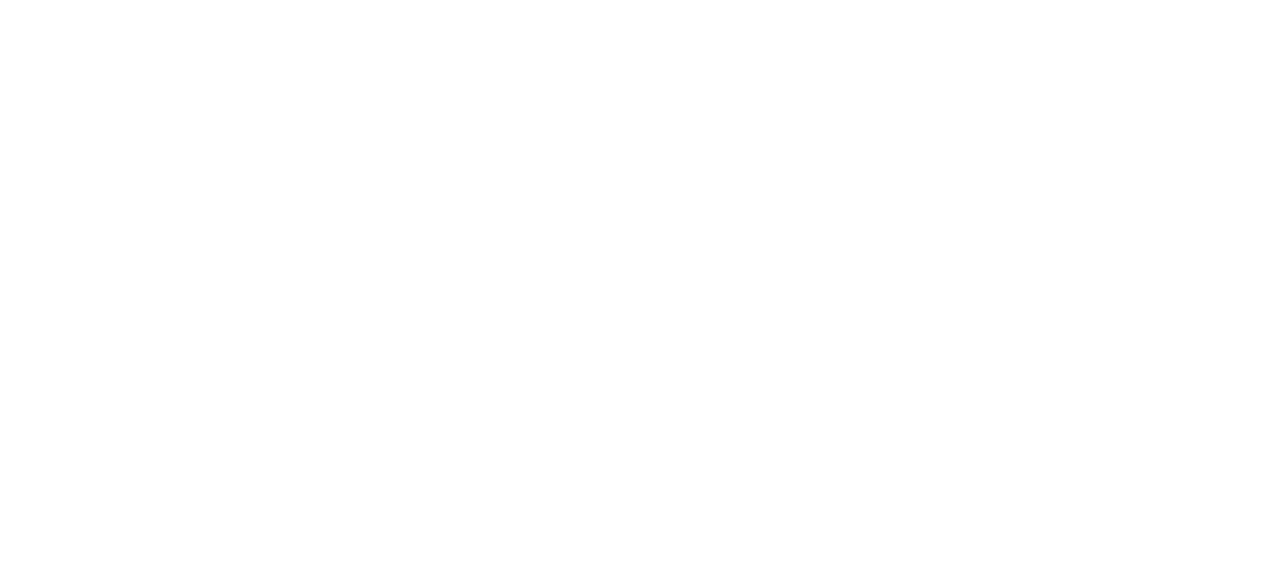
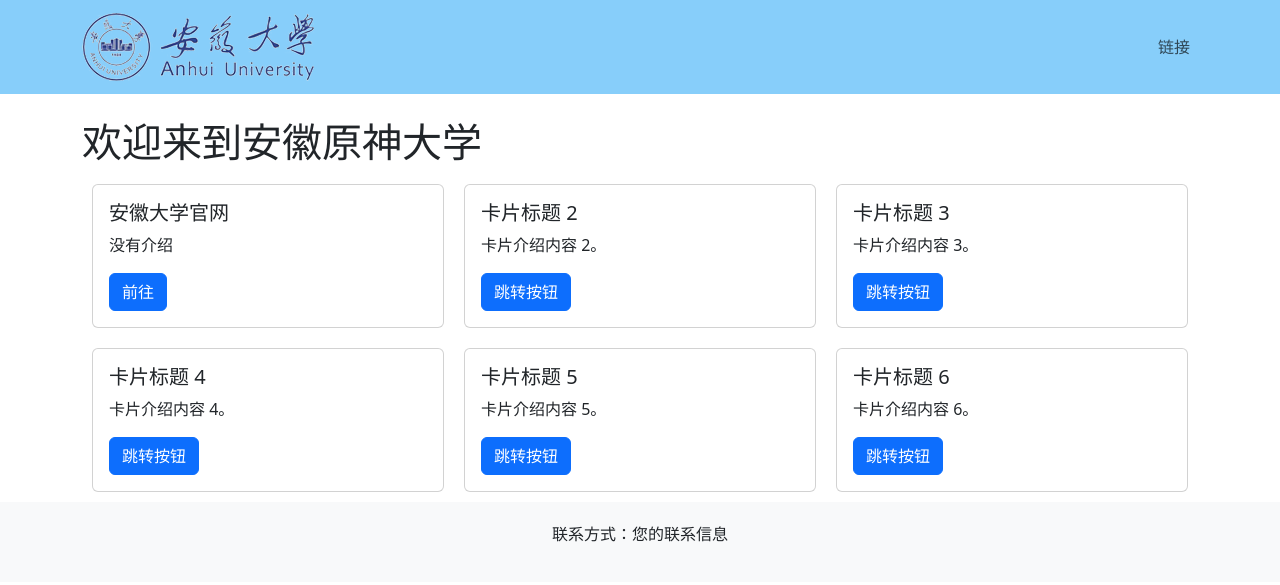
Before and after one commit to MoeclubM/AHGSU, a plain HTML site: page index.html in a window 1280 px wide. Drawn offline with nearby package versions, Linux system fonts and the light colour scheme.

Commit message:
Update index.html

```diff
--- a/index.html
+++ b/index.html
@@ -1,6 +1,109 @@
 <!DOCTYPE html>
+<html lang="en">
 <head>
+    <meta charset="UTF-8">
+    <meta name="viewport" content="width=device-width, initial-scale=1.0">
     <title>安徽原神大学-AHGSU</title>
     <link href="https://cdn.jsdelivr.net/npm/bootstrap@5.3.0-alpha1/dist/css/bootstrap.min.css" rel="stylesheet" integrity="sha384-GLhlTQ8iRABdZLl6O3oVMWSktQOp6b7In1Zl3/Jr59b6EGGoI1aFkw7cmDA6j6gD" crossorigin="anonymous">
-<script src="https://cdn.jsdelivr.net/npm/bootstrap@5.3.0-alpha1/dist/js/bootstrap.bundle.min.js" integrity="sha384-/mhDoLbDldZc3qpsJHpLogda//BVZbgYuw6kof4u2FrCedxOtgRZDTHgHUhOCVim" crossorigin="anonymous"></script>
+    <style>
+        /* Custom CSS styles */
+        .navbar {
+            background-color: #87CEFA;
+        }
+        .navbar-brand img {
+            max-height: 100%;
+            max-width: 100%;
+        }
+        .footer {
+            background-color: #f8f9fa;
+            padding: 20px 0;
+            text-align: center;
+        }
+        .card-container {
+            display: flex;
+            flex-wrap: wrap;
+            justify-content: space-between;
+        }
+        .card {
+            flex: 1 1 calc(33.333% - 20px);
+            margin: 10px;
+        }
+    </style>
 </head>
+<body>
+    <!-- Navbar -->
+    <nav class="navbar navbar-expand-lg">
+        <div class="container">
+            <a class="navbar-brand" href="#">
+                <img src="assets/imgs/logo.png" alt="AHGSU Logo">
+            </a>
+            <div class="collapse navbar-collapse justify-content-end" id="navbarNav">
+                <ul class="navbar-nav">
+                    <li class="nav-item">
+                        <a class="nav-link" href="#">链接</a>
+                    </li>
+                </ul>
+            </div>
+        </div>
+    </nav>
+
+    <!-- Content -->
+    <div class="container mt-4">
+        <h1>欢迎来到安徽原神大学</h1>
+        <div class="card-container">
+            <div class="card">
+                <div class="card-body">
+                    <h5 class="card-title">安徽大学官网</h5>
+                    <p class="card-text">没有介绍</p>
+                    <a href="#" class="btn btn-primary">前往</a>
+                </div>
+            </div>
+            <div class="card">
+                <div class="card-body">
+                    <h5 class="card-title">卡片标题 2</h5>
+                    <p class="card-text">卡片介绍内容 2。</p>
+                    <a href="#" class="btn btn-primary">跳转按钮</a>
+                </div>
+            </div>
+            <div class="card">
+                <div class="card-body">
+                    <h5 class="card-title">卡片标题 3</h5>
+                    <p class="card-text">卡片介绍内容 3。</p>
+                    <a href="#" class="btn btn-primary">跳转按钮</a>
+                </div>
+            </div>
+            <div class="card">
+                <div class="card-body">
+                    <h5 class="card-title">卡片标题 4</h5>
+                    <p class="card-text">卡片介绍内容 4。</p>
+                    <a href="#" class="btn btn-primary">跳转按钮</a>
+                </div>
+            </div>
+            <div class="card">
+                <div class="card-body">
+                    <h5 class="card-title">卡片标题 5</h5>
+                    <p class="card-text">卡片介绍内容 5。</p>
+                    <a href="#" class="btn btn-primary">跳转按钮</a>
+                </div>
+            </div>
+            <div class="card">
+                <div class="card-body">
+                    <h5 class="card-title">卡片标题 6</h5>
+                    <p class="card-text">卡片介绍内容 6。</p>
+                    <a href="#" class="btn btn-primary">跳转按钮</a>
+                </div>
+            </div>
+        </div>
+    </div>
+
+    <!-- Footer -->
+    <footer class="footer">
+        <div class="container">
+            <p>联系方式：您的联系信息</p>
+        </div>
+    </footer>
+
+    <!-- Bootstrap JS bundle -->
+    <script src="https://cdn.jsdelivr.net/npm/bootstrap@5.3.0-alpha1/dist/js/bootstrap.bundle.min.js" integrity="sha384-/mhDoLbDldZc3qpsJHpLogda//BVZbgYuw6kof4u2FrCedxOtgRZDTHgHUhOCVim" crossorigin="anonymous"></script>
+</body>
+</html>
```
